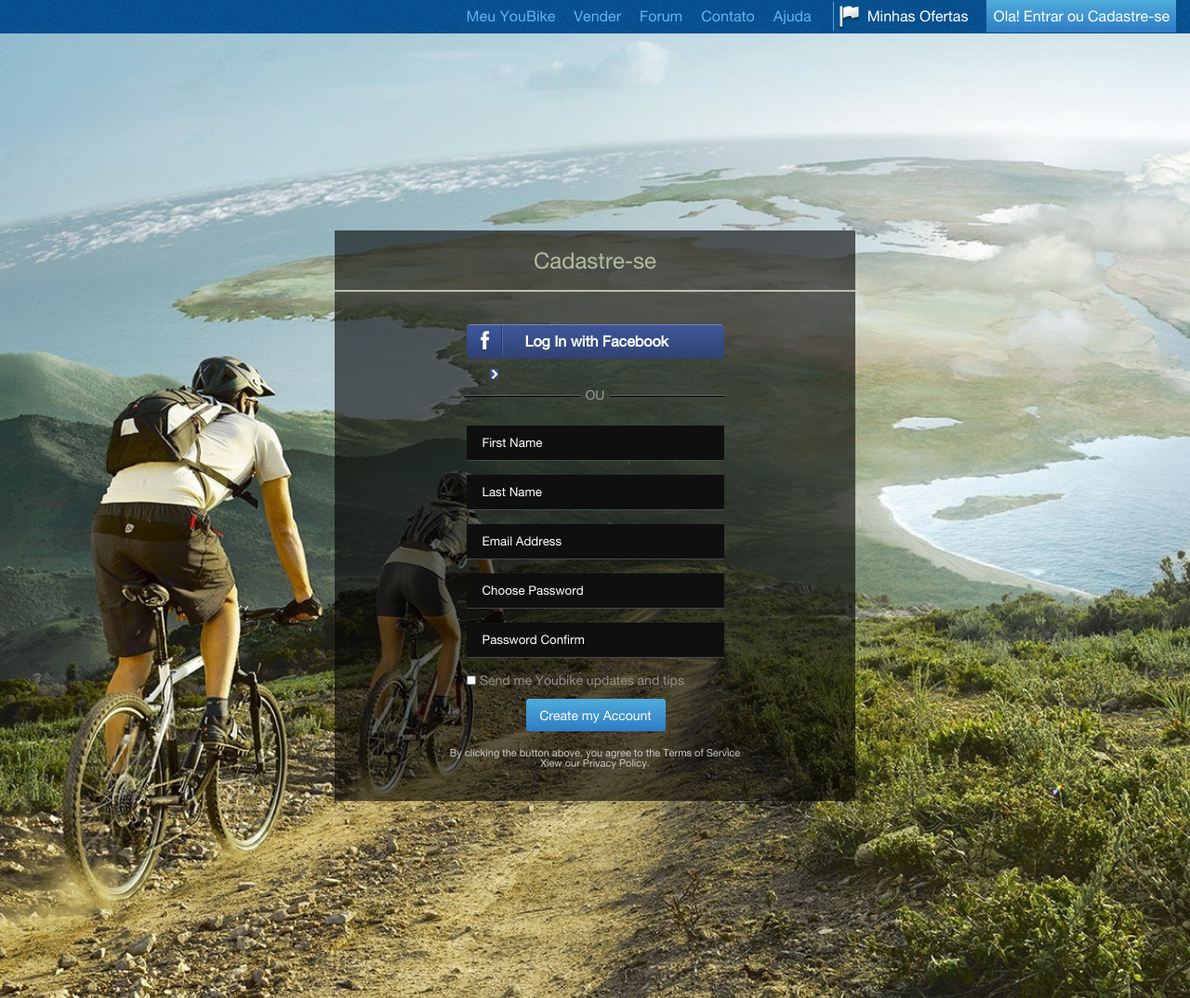
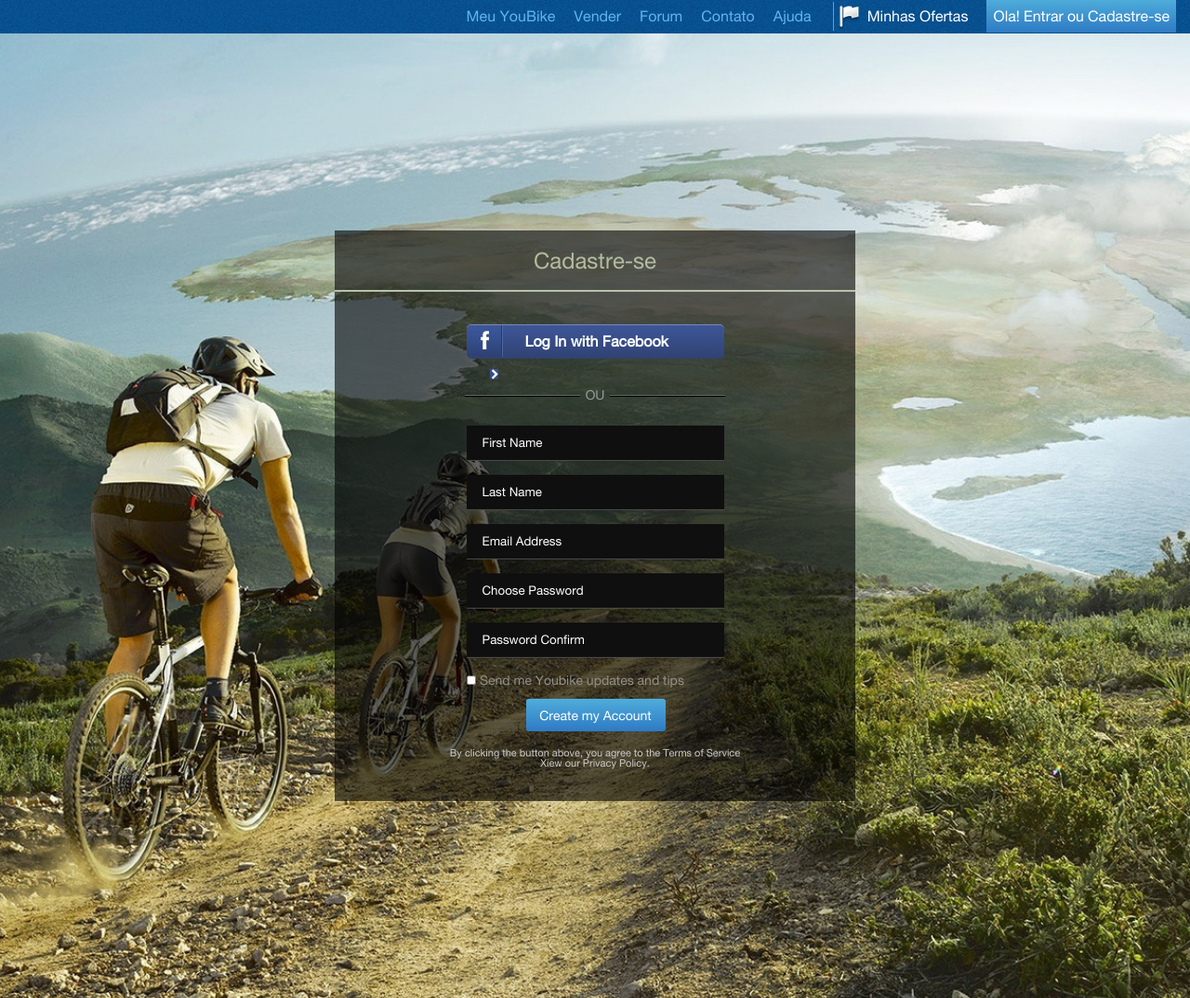
Before and after one commit to boooeller/boooeller.github.io, a plain HTML site: page GoIT/markup/home/lesson5/site/index.html in a window 1280 px wide. Shown: the whole page at 93% size. Drawn offline with Linux system fonts and the light colour scheme.

Commit message:
Update style.css

```diff
--- a/GoIT/markup/home/lesson5/site/css/style.css
+++ b/GoIT/markup/home/lesson5/site/css/style.css
@@ -1,5 +1,3 @@
-/*1. Как сделать with не жирным*/
-/*2. Подчкркивание в правом меню*/
 @font-face {
     font-family: HelveticaNeue; /* Имя шрифта */
     src: url(../fonts/HelveticaNeue.ttf); /* Путь к файлу со шрифтом */
@@ -10,7 +8,6 @@
 	background-size: cover;
 	font-family: HelveticaNeue;
 	background-position: center;
-	background-attachment: fixed;
 
 	/*width: 1215px;*/
 	/*height: 1064px;*/
```
